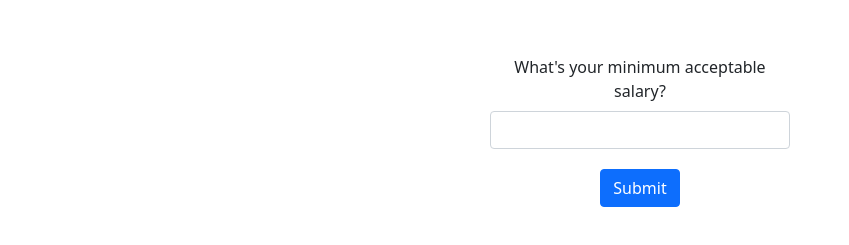
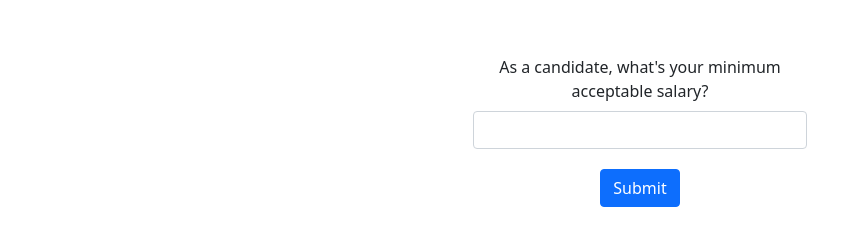
Before and after one commit to LLCampos/salary-standoff-ui, a plain HTML site: page public/index.html in a window 1280 px wide. Shown: the part 109-354 px from the top of the page, without its empty margins (0-849 px from the left). Drawn offline with Linux system fonts and the light colour scheme.

Commit message:
clarify copy

```diff
--- a/public/css/custom.css
+++ b/public/css/custom.css
@@ -20,7 +20,7 @@
 
 .salary-form {
     margin: 0 auto;
-    max-width: 300px;
+    max-width: 30%;
 }
 
 #mexican-standoff {
--- a/public/index.html
+++ b/public/index.html
@@ -32,7 +32,9 @@
 <div class="container top-medium-buffer">
     <form id="candidate-salary-form" class="salary-form" onsubmit="return handleCandidateSalaryForm(this)">
         <div class="mb-3 center-text">
-            <label for="minSalaryAcceptable" class="form-label">What's your minimum acceptable salary?</label>
+            <label for="minSalaryAcceptable" class="form-label">
+                As a candidate, what's your minimum acceptable salary?
+            </label>
             <input type="number" class="form-control" id="minSalaryAcceptable" name="minSalaryAcceptable" required>
         </div>
         <div class="center-text top-small-buffer">
@@ -44,7 +46,9 @@
 <div class="container top-medium-buffer">
     <form id="employer-salary-form" class="salary-form" style="display:none" onsubmit="return handleEmployerSalaryForm(this)">
         <div class="mb-3 center-text">
-            <label for="maxSalaryAcceptable" class="form-label">What's your maximum acceptable salary?</label>
+            <label for="maxSalaryAcceptable" class="form-label">
+                As an employer, what's the maximum salary you're willing to pay this candidate?
+            </label>
             <input type="number" class="form-control" id="maxSalaryAcceptable" name="maxSalaryAcceptable" required>
         </div>
         <div class="center-text top-small-buffer">
```
